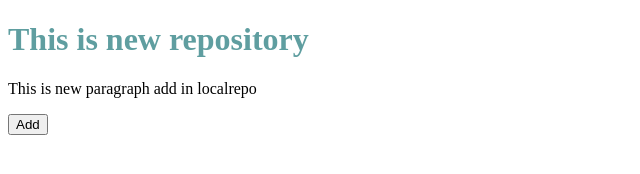
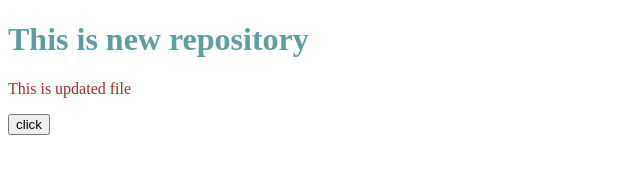
Before and after one commit to MdAasif06/localRepo, a plain HTML site: page index.html in a window 1280 px wide. Shown: the whole page, without its empty margins (0-640 px from the left). Drawn offline with Linux system fonts and the light colour scheme.

Commit message:
updated css and html file

```diff
--- a/index.html
+++ b/index.html
@@ -8,8 +8,8 @@
 </head>
 <body>
     <h1>This is new repository</h1>
-    <p>This is new paragraph add in localrepo</p>
-    <button>Add</button>
+    <p>This is updated file</p>
+    <button>click</button>
 
 </body>
 </html>
--- a/style.css
+++ b/style.css
@@ -1,3 +1,6 @@
 h1{
     color: cadetblue;
 }
+p{
+    color: brown;
+}
```
